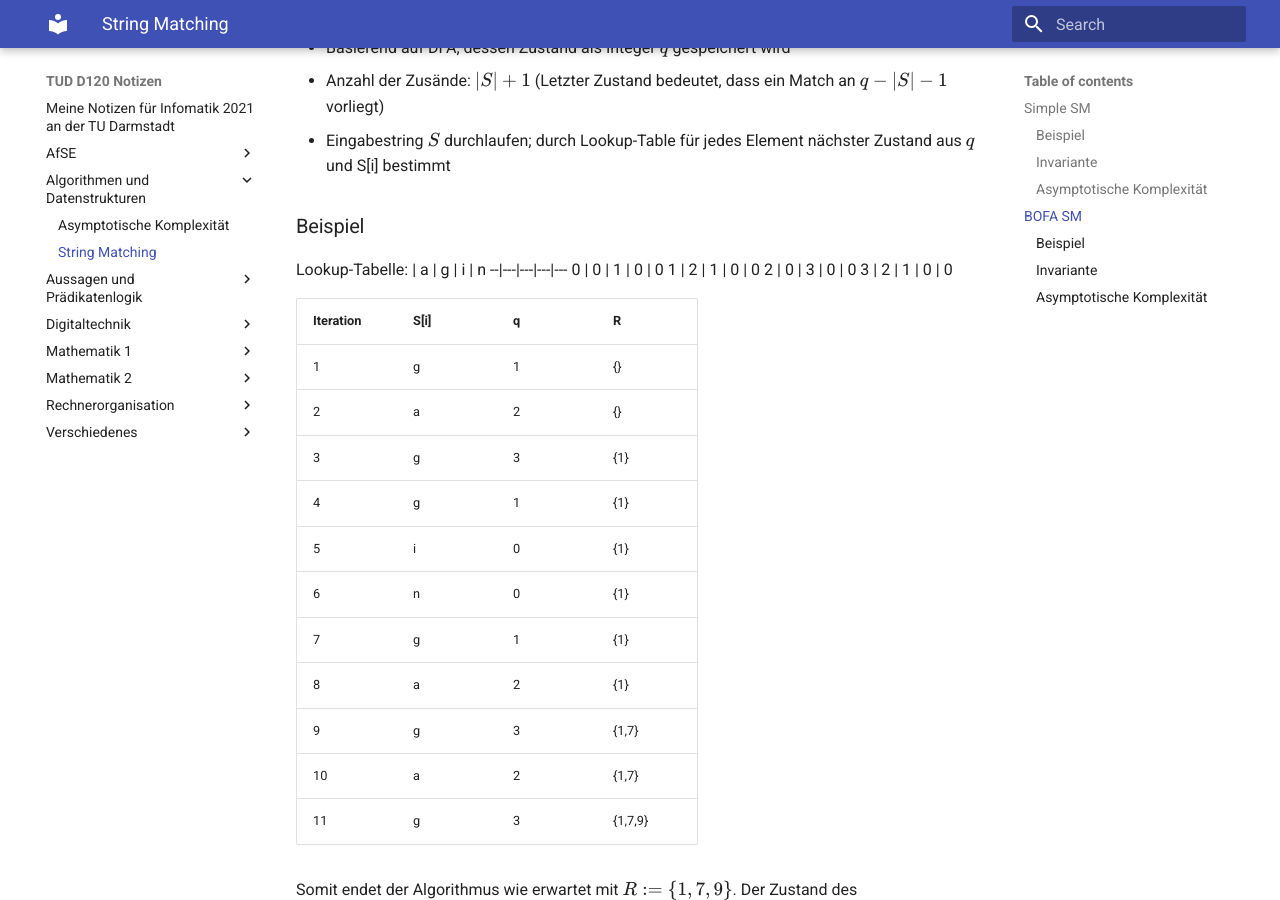
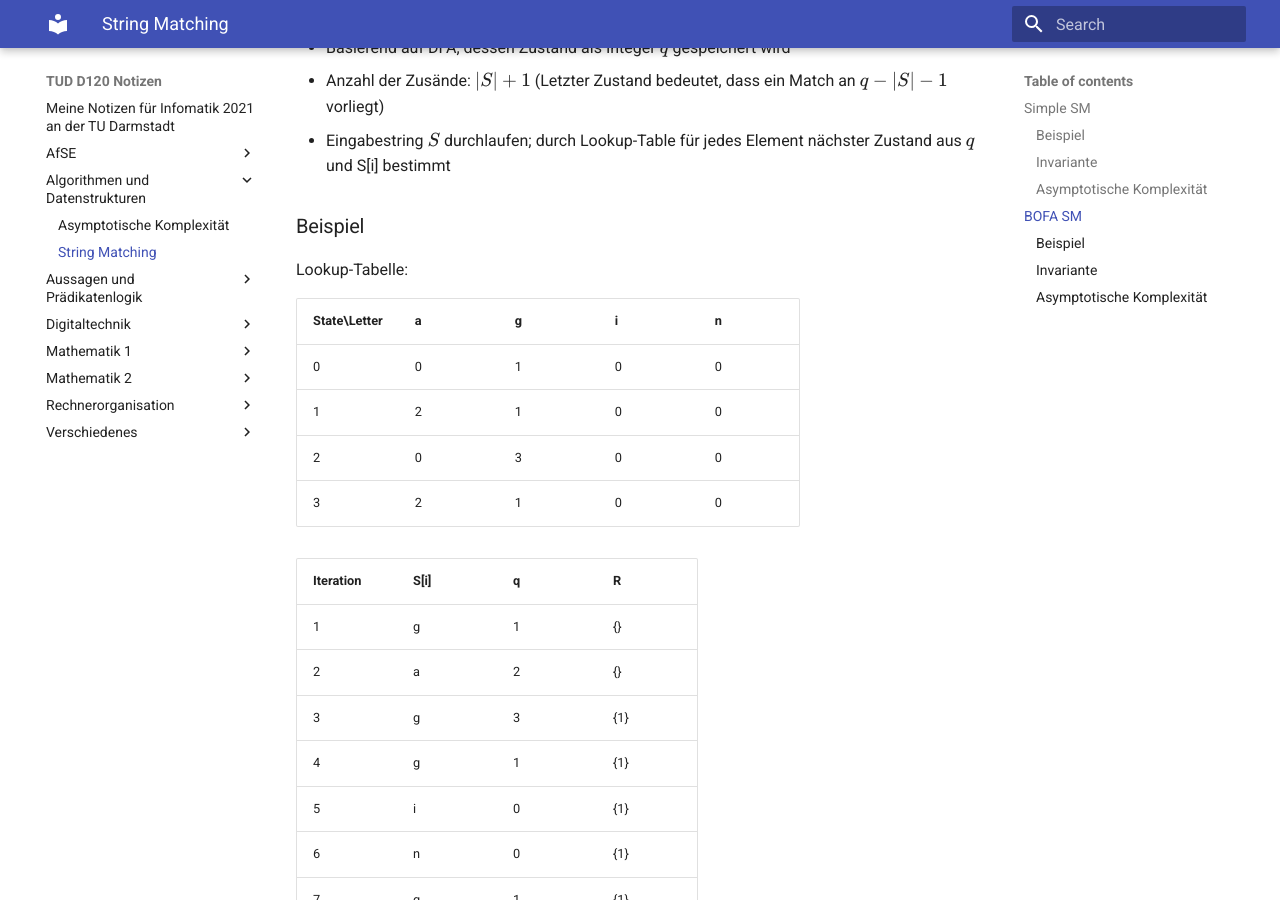
Before and after one commit to aurelilia/fb20-notes, an MkDocs documentation site: the page built from docs/Algorithmen und Datenstrukturen/1_strings.md, in a window 1280 px wide and 900 px high, scrolled down 1666 px. Built offline with MkDocs 1.6.1 and Material for MkDocs 9.7.7, drawn with Linux system fonts in a browser that asks for light colours.

Commit message:
Fix table

```diff
--- a/docs/Algorithmen und Datenstrukturen/1_strings.md
+++ b/docs/Algorithmen und Datenstrukturen/1_strings.md
@@ -48,7 +48,8 @@ des Zwischenzustands $I$ ist zu Ende irrelevant.
 
 ### Beispiel
 Lookup-Tabelle:
-  | a | g | i | n
+
+State\Letter | a | g | i | n
 --|---|---|---|---
 0 | 0 | 1 | 0 | 0
 1 | 2 | 1 | 0 | 0
```
